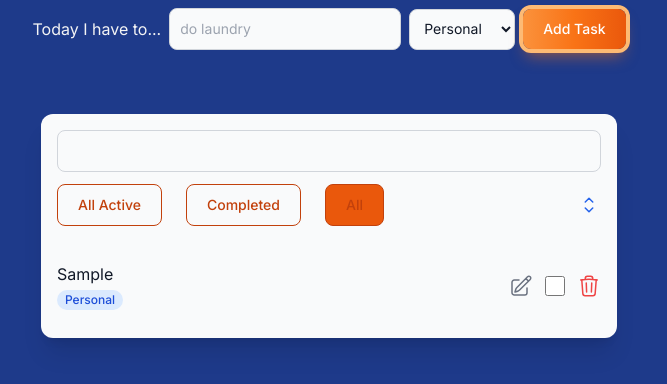
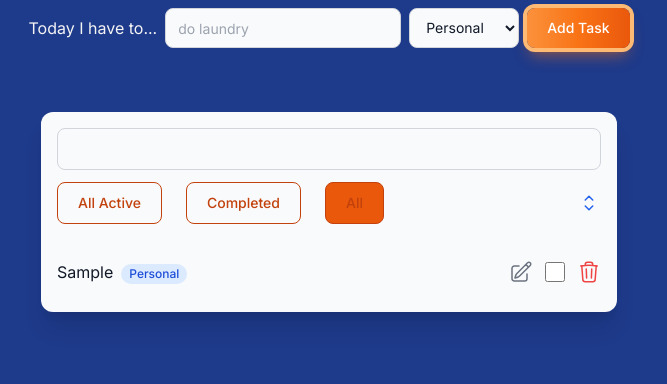
Before and after one commit to VladSava16/ToDoList, a React (Vite) app: page / in a window 1280 px wide. Both pictures are taken after typing "Sample" into the empty fields and a click on the button "Add Task". Shown: the top 384 px of the page, without its empty margins (311-978 px from the left). Built offline with nearby package versions, Linux system fonts and the light colour scheme.

Commit message:
Fixed sizing issues in header and ToDoItems

```diff
--- a/src/components/InputHeader.jsx
+++ b/src/components/InputHeader.jsx
@@ -6,11 +6,11 @@ const InputHeader = ({handleSubmit, handleChange, inputValue, category, handleCa
     <div className='flex flex-col items-center justify-center mb-8'>
       <form onSubmit={handleSubmit} className='flex items-center gap-2'>
         <label className='text-zinc-100 whitespace-nowrap text-1g'>Today I have to...</label>
-        <input required type='text' className='bg-gray-50 border border-gray-300 text-gray-900 text-sm rounded-lg focus:ring-blue-500 focus:border-blue-500 block w-full p-2.5  dark:bg-gray-700 dark:border-gray-600 dark:placeholder-gray-400 dark:text-white dark:focus:ring-blue-500 dark:focus:border-blue-500' value={inputValue} onChange={handleChange} placeholder='do laundry'></input>
-        <select value={category} onChange={handleCategoryChange} className='bg-gray-50 border border-gray-300 text-gray-900 text-sm rounded-lg focus:ring-blue-500 focus:border-blue-500 p-2.5 dark:bg-gray-700 dark:border-gray-600 dark:text-white'>
+        <input required type='text' className='bg-gray-50 border border-gray-300 text-gray-900 text-sm rounded-lg focus:ring-blue-500 focus:border-blue-500 h-10 w-full px-3  dark:bg-gray-700 dark:border-gray-600 dark:placeholder-gray-400 dark:text-white dark:focus:ring-blue-500 dark:focus:border-blue-500' value={inputValue} onChange={handleChange} placeholder='do laundry'></input>
+        <select value={category} onChange={handleCategoryChange} className='bg-gray-50 border border-gray-300 text-gray-900 text-sm rounded-lg focus:ring-blue-500 focus:border-blue-500 h-10 px-3 dark:bg-gray-700 dark:border-gray-600 dark:text-white'>
           {CATEGORIES.map((cat) => <option key={cat} value={cat}>{cat}</option>)}
         </select>
-        <button type="submit" className='whitespace-nowrap text-white bg-gradient-to-r from-orange-400 via-orange-500 to-orange-600 hover:bg-gradient-to-br focus:ring-4 focus:outline-none focus:ring-orange-300 dark:focus:ring-orange-800 shadow-lg shadow-orange-500/50 dark:shadow-lg dark:shadow-orange-800/80 font-medium rounded-lg text-sm px-5 py-2.5 text-center'>Add Task</button>
+        <button type="submit" className='h-10 whitespace-nowrap text-white bg-gradient-to-r from-orange-400 via-orange-500 to-orange-600 hover:bg-gradient-to-br focus:ring-4 focus:outline-none focus:ring-orange-300 dark:focus:ring-orange-800 shadow-lg shadow-orange-500/50 dark:shadow-lg dark:shadow-orange-800/80 font-medium rounded-lg text-sm px-5 py-2.5 text-center'>Add Task</button>
       </form>
     </div>
   )
--- a/src/components/ToDoItem.jsx
+++ b/src/components/ToDoItem.jsx
@@ -46,23 +46,26 @@ const ToDoItem = ({task, onRemove, onCompletion, onSubmitEdit}) => {
   return (
     <li className='flex items-left justify-between py-3 border-b border-gray-200 last:border-b-0 hover:bg-gray-50'>
       {isEditing ?
-        <form onSubmit={handleSubmitEdit}>
-          <input type="text" name="newContent" id="newContent" className='bg-gray-50 border border-gray-300 text-gray-900 text-sm rounded-lg focus:ring-blue-500 focus:border-blue-500 block w-full p-2.5  dark:bg-gray-700 dark:border-gray-600 dark:placeholder-gray-400 dark:text-white dark:focus:ring-blue-500 dark:focus:border-blue-500' value={newTaskText} onChange={handleChange} onSubmit={handleSubmitEdit}/>
+        <form onSubmit={handleSubmitEdit} className='flex items-center gap-2'>
+          <input type="text" name="newContent" id="newContent" className='bg-gray-50 border border-gray-300 text-gray-900 text-sm rounded-lg focus:ring-blue-500 focus:border-blue-500 h-10 w-full px-3  dark:bg-gray-700 dark:border-gray-600 dark:placeholder-gray-400 dark:text-white dark:focus:ring-blue-500 dark:focus:border-blue-500' value={newTaskText} onChange={handleChange} onSubmit={handleSubmitEdit}/>
           <select
             value={newTaskCategory}
             onChange={handleCategoryChange}
-            className='bg-gray-50 border border-gray-300 text-gray-900 text-sm rounded-lg focus:ring-blue-500 focus:border-blue-500 p-2.5 dark:bg-gray-700 dark:border-gray-600 dark:text-white'
+            className='h-10 px-3 bg-gray-50 border border-gray-300 text-gray-900 text-sm rounded-lg focus:ring-blue-500 focus:border-blue-500 p-2.5 dark:bg-gray-700 dark:border-gray-600 dark:text-white'
           >
             {CATEGORIES.map(cat => (
               <option key={cat} value={cat}>{cat}</option>
             ))}
           </select>
+          <button type="submit" className='h-10 whitespace-nowrap text-white bg-gradient-to-r from-orange-400 via-orange-500 to-orange-600 font-medium rounded-lg text-sm px-3 py-2'>
+            Save
+          </button>
         </form>
         :
-        <div className='pr-4 min-w-0'>
-          <span className={`${completed ? 'line-through text-gray-400' : 'text-gray-900'} break-words whitespace-normal block`}>{text}</span>
+        <div className='pr-4 min-w-0 flex items-center gap-2'>
+          <span className={`${completed ? 'line-through text-gray-400' : 'text-gray-900'} break-words whitespace-normal`}>{text}</span>
           {category && (
-            <span className={`inline-block mt-1 text-xs font-medium px-2 py-0.5 rounded-full ${CATEGORY_COLORS[category] ?? 'bg-gray-100 text-gray-600'}`}>
+            <span className={`shrink-0 inline-block mt-1 text-xs font-medium px-2 py-0.5 rounded-full ${CATEGORY_COLORS[category] ?? 'bg-gray-100 text-gray-600'}`}>
               {category}
             </span>
           )}
```
